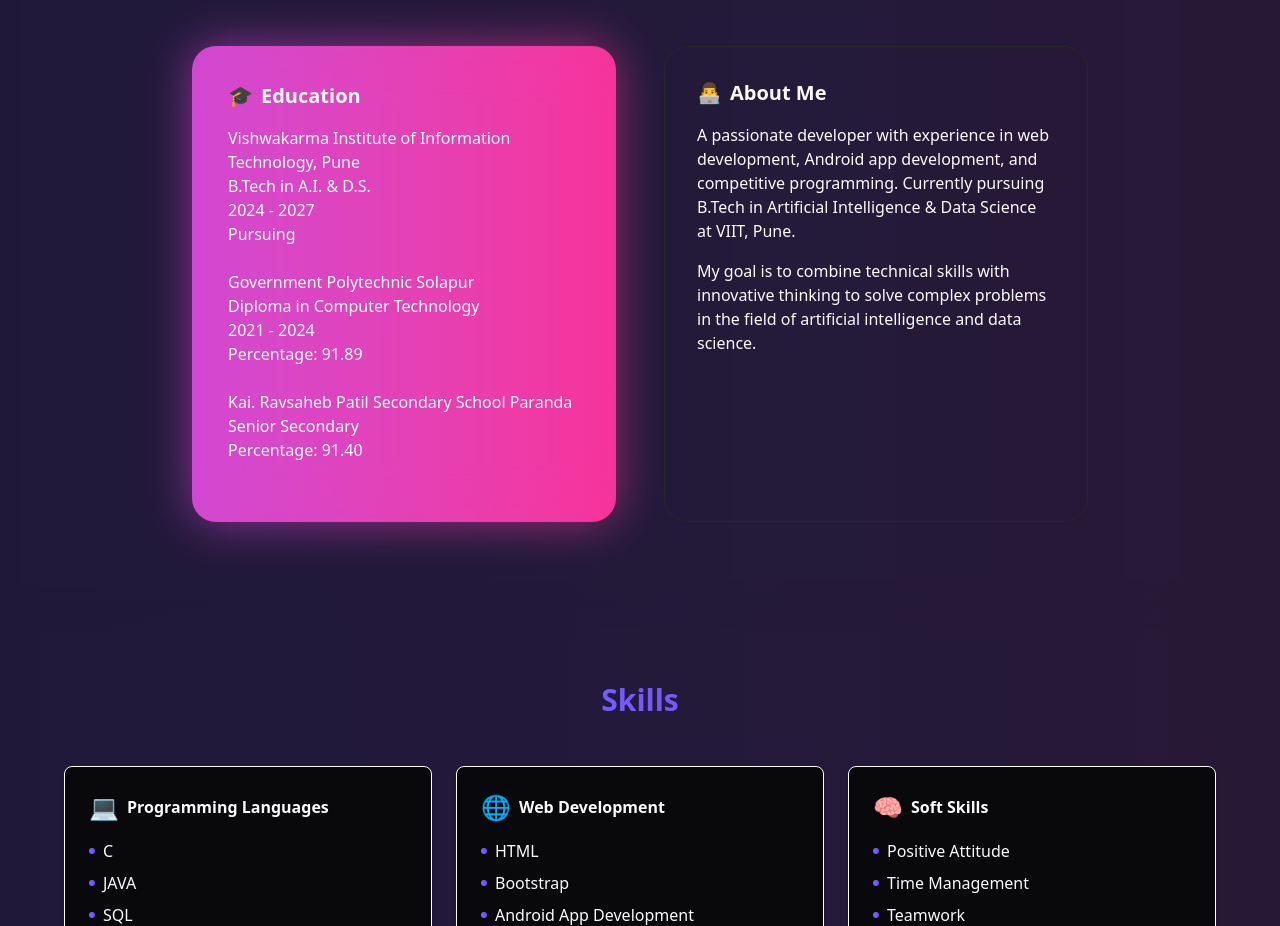
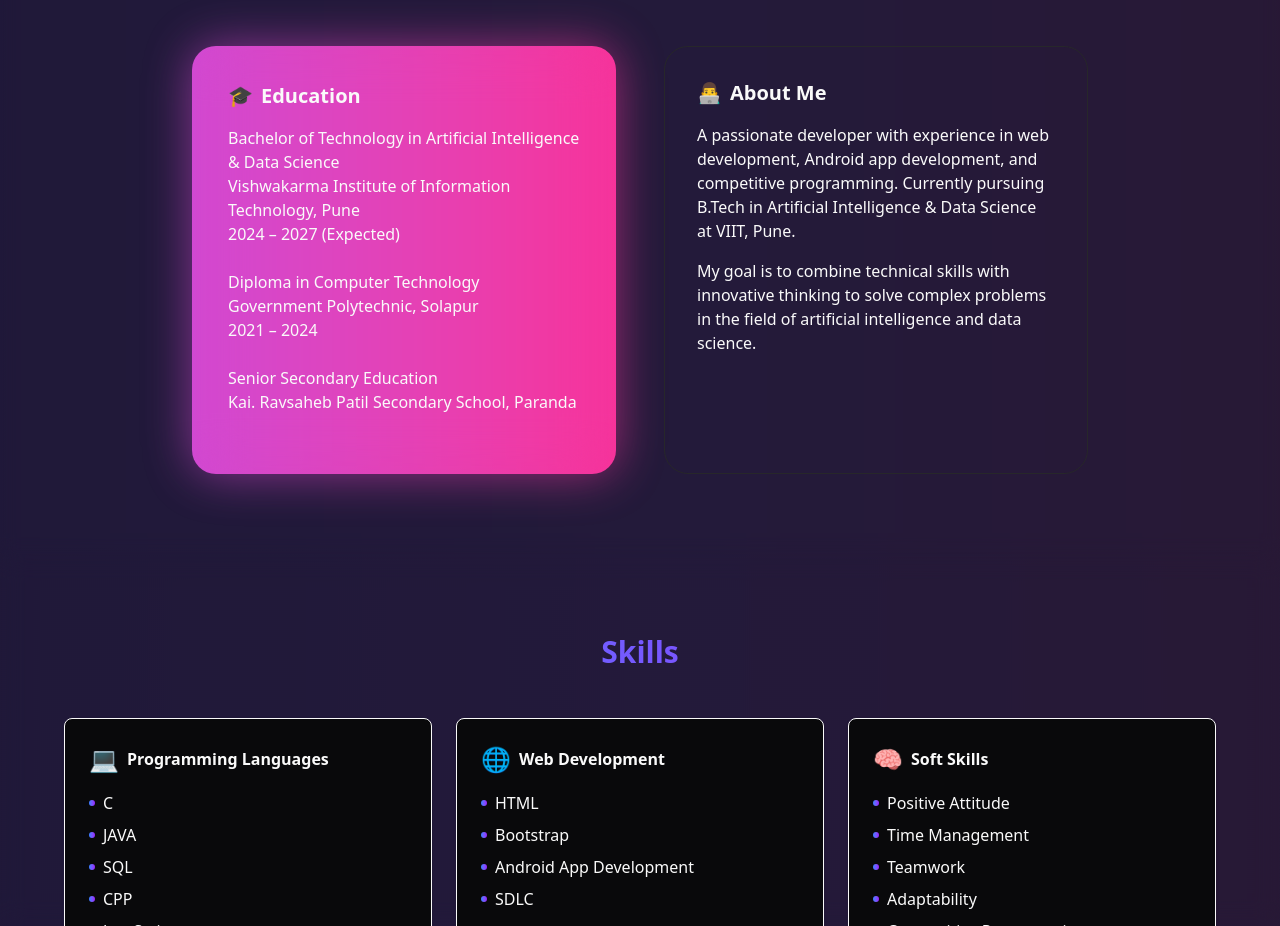
Before and after one commit to Yash151005/Yash151005.github.io, a Next.js app: page / in a window 1280 px wide. Shown: the part 800-1726 px from the top of the page. Built offline with nearby package versions, Linux system fonts and the light colour scheme.

Commit message:
Update education section with new academic information

```diff
--- a/src/app/page.tsx
+++ b/src/app/page.tsx
@@ -374,21 +374,18 @@ export default function Home() {
                 <span className="mr-2">🎓</span> Education
               </h3>
               <div className="mb-6">
-                <h4 className="font-medium">Vishwakarma Institute of Information Technology, Pune</h4>
-                <p className="text-foreground/70">B.Tech in A.I. & D.S.</p>
-                <p className="text-foreground/70">2024 - 2027</p>
-                <p className="text-foreground/70">Pursuing</p>
+                <h4 className="font-medium">Bachelor of Technology in Artificial Intelligence & Data Science</h4>
+                <p className="text-foreground/70">Vishwakarma Institute of Information Technology, Pune</p>
+                <p className="text-foreground/70">2024 – 2027 (Expected)</p>
               </div>
               <div className="mb-6">
-                <h4 className="font-medium">Government Polytechnic Solapur</h4>
-                <p className="text-foreground/70">Diploma in Computer Technology</p>
-                <p className="text-foreground/70">2021 - 2024</p>
-                <p className="text-foreground/70">Percentage: 91.89</p>
+                <h4 className="font-medium">Diploma in Computer Technology</h4>
+                <p className="text-foreground/70">Government Polytechnic, Solapur</p>
+                <p className="text-foreground/70">2021 – 2024</p>
               </div>
               <div className="mb-6">
-                <h4 className="font-medium">Kai. Ravsaheb Patil Secondary School Paranda</h4>
-                <p className="text-foreground/70">Senior Secondary</p>
-                <p className="text-foreground/70">Percentage: 91.40</p>
+                <h4 className="font-medium">Senior Secondary Education</h4>
+                <p className="text-foreground/70">Kai. Ravsaheb Patil Secondary School, Paranda</p>
               </div>
             </BackgroundGradientCard>
             <SpotlightCard className="h-full">
```
